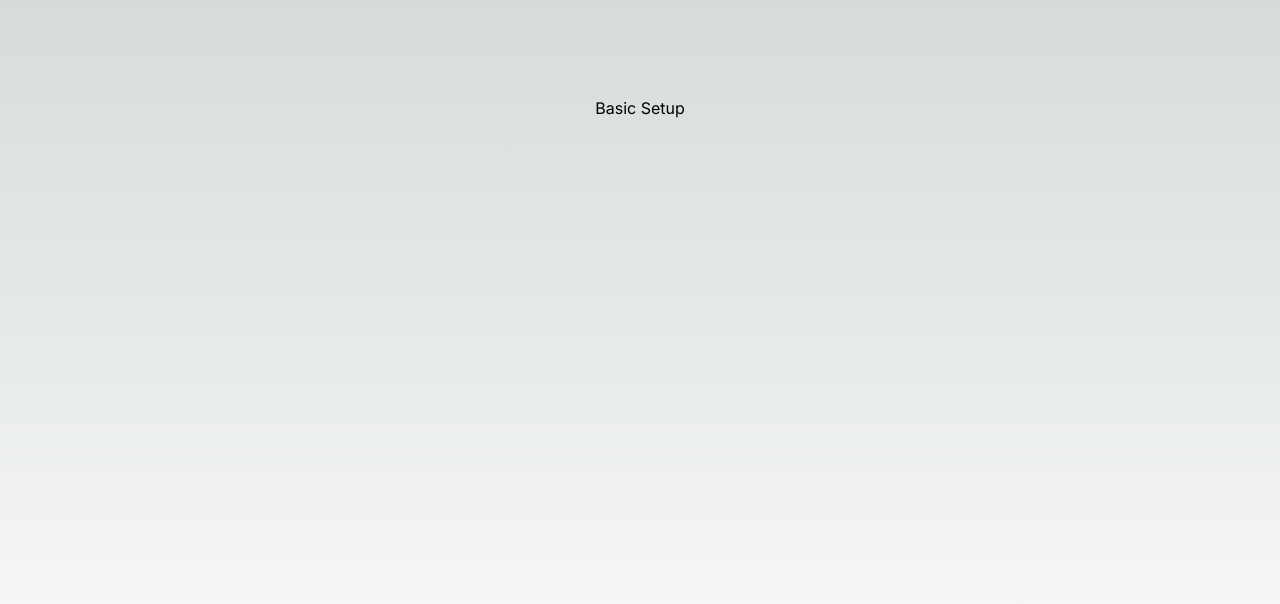
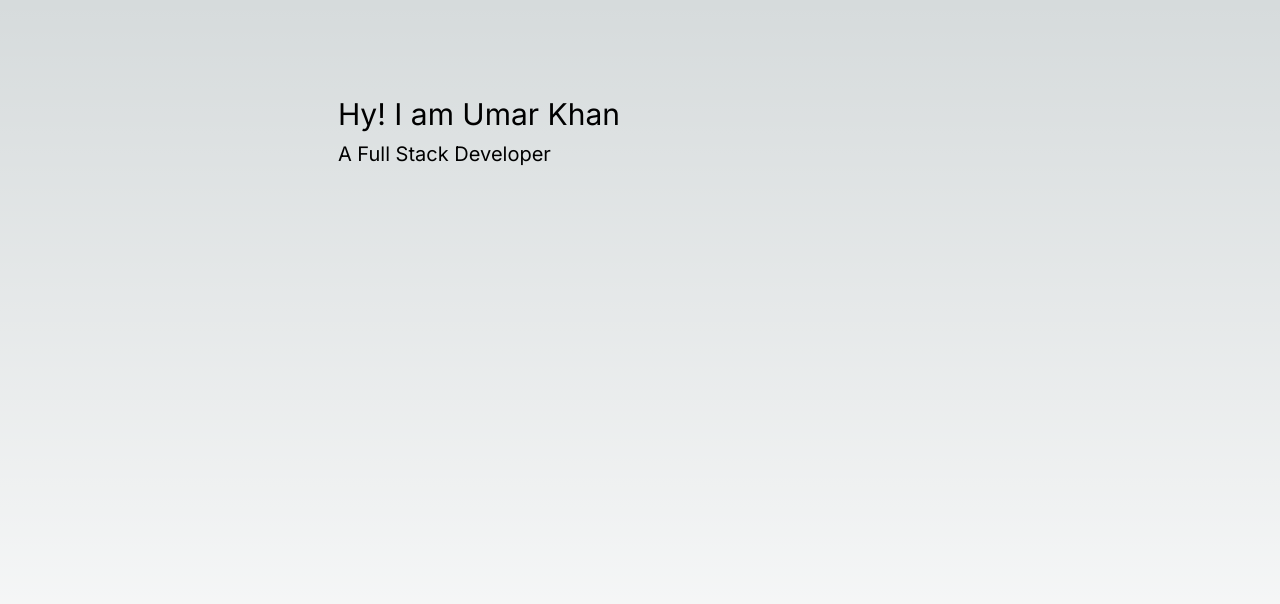
Before and after one commit to umar5727/Portfolio_-, a Next.js app: page / in a window 1280 px wide. Shown: the top 604 px of the page. Built offline with nearby package versions, Linux system fonts and the light colour scheme.

Commit message:
setup testing

```diff
--- a/src/app/page.tsx
+++ b/src/app/page.tsx
@@ -3,7 +3,15 @@ import Image from "next/image";
 export default function Home() {
   return (
     <main className="flex min-h-screen flex-col items-center justify-between p-24">
-      Basic Setup
+      <section className="grid md:grid-cols-2 gap-10">
+        <div className="flex flex-col gap-2">
+          <h1 className="text-3xl">Hy! I am Umar Khan</h1>
+          <h3 className="text-xl">A Full Stack Developer</h3>
+        </div>
+        <div>
+
+        </div>
+      </section>
     </main>
   );
 }
```
